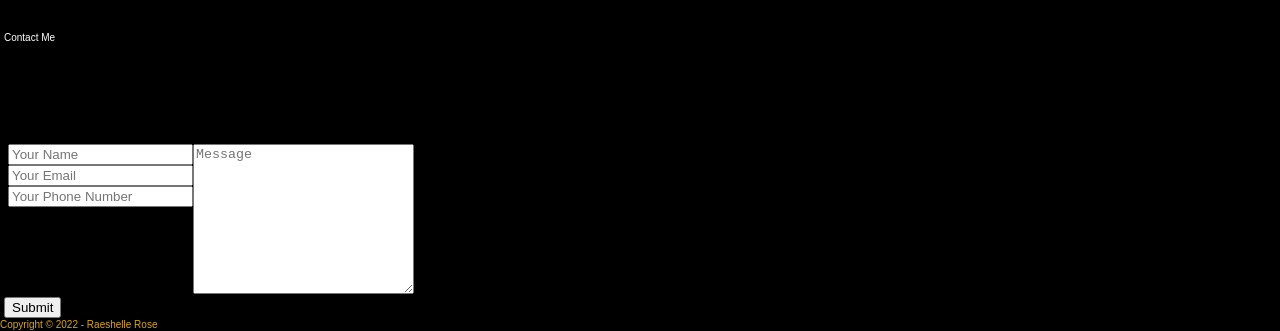
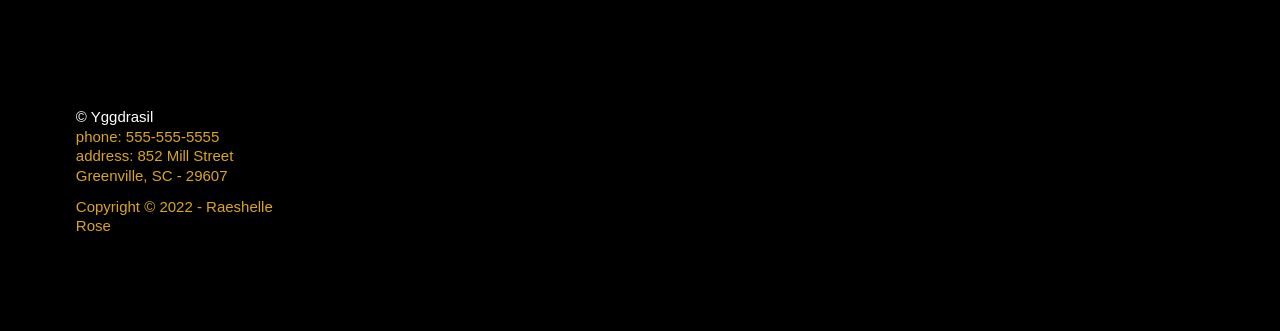
Before and after one commit to raeplusplus/Yggdrasil, a plain HTML site: page index.html in a window 1280 px wide. Shown: the part 2699-3030 px from the top of the page. Drawn offline with Linux system fonts and the light colour scheme; a web font is replaced by a local one.

Commit message:
removed contact form, added footer info

```diff
--- a/assets/stylesheets/style.css
+++ b/assets/stylesheets/style.css
@@ -355,26 +355,6 @@ PLANT GRID
     }
   }
 
-  /*
-  CONTACT FORM
-  */
-  footer .contact-form .heading{}
-footer .contact-form .form-group label {font-size: 13px;text-transform: uppercase;font-weight: 700;letter-spacing: 2px;color: #111;}
-
-@media(max-width:767px){
-	footer .contact-info .contact-info-wrapper ul {display: block;width: 100%;}
-}
-
-@media(max-width:500px){
-	footer .contact-info .contact-info-wrapper {padding: 70px 30px 0 60px;}
-	footer .contact-info .contact-info-wrapper .show-map{bottom: 70px;}
-}
-
-/* ---------------------------------------------------------------------------- */
-/* ------------------------------Contact Form---------------------------------- */
-/* ---------------------------------------------------------------------------- */
-#contactForm{margin-top: 100px}
-#contactForm textarea{height: 150px;}
 /* ---------------------------------------------------------------------------- */
 /* --------------------------------Flex-Box------------------------------------ */
 /* ---------------------------------------------------------------------------- */
@@ -463,3 +443,26 @@ LOADER
   display: none;
   }
 }
+
+/*
+FOOTER
+*/
+footer {
+  display: flex;
+  font-size: 1.5rem;
+}
+footer div {
+  justify-content: space-between;
+  margin:  5%;
+    margin-bottom: 5%;
+    position: relative;
+    height: 25%;
+}
+.footer-left{
+  justify-content: flex-start;
+  /* border: 3px solid red; */
+}
+.footer-right{
+  align-self: flex-end;
+  /* border: 3px solid blue; */
+}
--- a/index.html
+++ b/index.html
@@ -222,44 +222,18 @@
 		<script type="text/javascript" src="yggdrasil.js"></script>
     <footer class="clear">
         <div id="page-content" class="container">
-			<div class="row">
-				<!-----------------Content-------------------->
-				<div class="flex-box no-gutter">
-					<div class="col-sm-12">
-						<div class="box-text">
-							<div class="box-text-inner pd-exlarge-lg pd-small-xs">
-								<div class="heading">
-									<h2>Contact Me</h2>
-								</div>
-								<form class="clearfix" role="form" id="contactForm" method="post" data-netlify="true">
-									<div class="row">
-										<div class="col-md-6">
-											<div class="form-group">
-												<input type="text" class="form-control" name="name" id="name" placeholder="Your Name" required="required" />
-											</div>
-											<div class="form-group">
-												<input type="email" class="form-control" name="email" id="email" placeholder="Your Email" required="required" />
-											</div>
-											<div class="form-group">
-												<input type="number" class="form-control" name="phone" id="phone" placeholder="Your Phone Number" required="required" />
-											</div>
-										</div>
-										<div class="col-md-6">
-											<div class="form-group">
-												<textarea name="message" id="message" class="form-control" rows="4" cols="25" required="required"
-												placeholder="Message"></textarea>
-											</div>
-										</div>
-									</div>
-									<button type="submit" id="form-submit" class="btn btn-skin pull-right">Submit</button>
-								</form>
-							</div>
-						</div>
-					</div>
-				</div>
-			</div>
-		</div>
-        <span><a href="https://raeshellerose.netlify.app" target="_blank">Copyright © 2022 - Raeshelle Rose</a></span>
+			<div class="footer-left">
+                <nav>
+                    <ul>
+                        <li><small>&copy; Yggdrasil </small><br></li>
+                        <li><a href="#">phone: 555-555-5555</a></li><!--
+                        --><li><a href="#">address: 852 Mill Street <br> Greenville, SC - 29607</a></li>
+                    </ul>
+                </nav>
+            </div>
+            <div class="footer-right">
+                <span><a href="https://raeshellerose.netlify.app" target="_blank">Copyright © 2022 - Raeshelle Rose</a></span>
+            </div>
     </footer>
 </body>
 </html>
```
